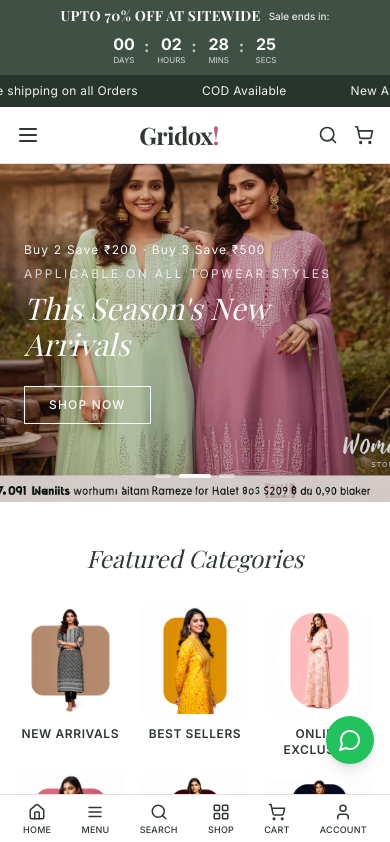
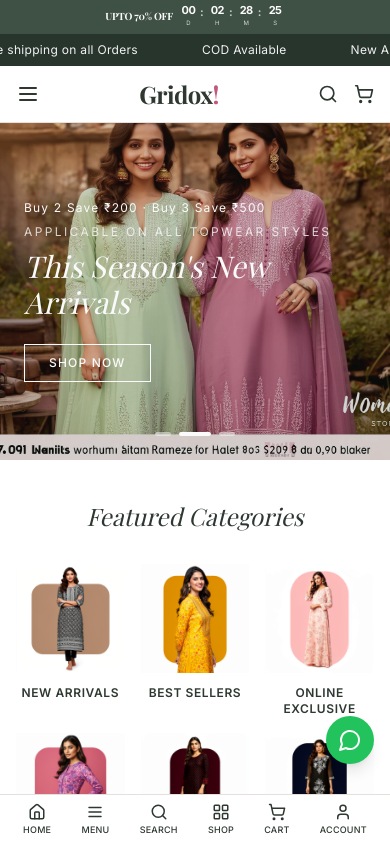
Before and after one commit to GOGULKRISHNAN368/griddox, a React (Vite) app: page / in a window 390 px wide. Shown: the top 842 px of the page. Built offline with nearby package versions, Linux system fonts and the light colour scheme; the HTML template or start-up script is replaced by a standard one; a web font is replaced by a local one.

Commit message:
Ultra-compact mobile OfferBanner layout

```diff
--- a/src/components/OfferBanner.tsx
+++ b/src/components/OfferBanner.tsx
@@ -39,26 +39,29 @@ const OfferBanner = () => {
   const formatNumber = (num: number) => num.toString().padStart(2, '0');
 
   return (
-    <div className="bg-primary text-primary-foreground py-1.5 px-4 flex flex-col sm:flex-row items-center justify-center gap-2 sm:gap-6 max-w-full overflow-hidden border-b border-primary/20">
-      <div className="flex flex-row sm:flex-col items-center sm:items-end gap-2 sm:gap-0">
-        <h2 className="text-sm sm:text-base font-bold tracking-wide uppercase">Upto 70% OFF at Sitewide</h2>
-        <p className="text-[10px] sm:text-xs opacity-90 font-medium">Sale ends in:</p>
+    <div className="bg-primary text-primary-foreground py-1 px-2 sm:px-4 flex flex-row items-center justify-center gap-1.5 sm:gap-6 w-full overflow-hidden border-b border-primary/20">
+      <div className="flex flex-row items-center gap-1.5 sm:flex-col sm:items-end sm:gap-0">
+        <h2 className="text-[10px] sm:text-base font-bold tracking-tight sm:tracking-wide uppercase whitespace-nowrap">Upto 70% OFF</h2>
+        <span className="hidden sm:inline-block text-[10px] sm:text-xs opacity-90 font-medium">at Sitewide - Sale ends in:</span>
       </div>
 
-      <div className="flex items-center space-x-1.5 sm:space-x-3">
+      <div className="flex items-center space-x-1 sm:space-x-3">
         {[
-          { label: 'Days', value: timeLeft.days },
-          { label: 'Hours', value: timeLeft.hours },
-          { label: 'Mins', value: timeLeft.minutes },
-          { label: 'Secs', value: timeLeft.seconds },
+          { label: 'D', value: timeLeft.days, desktopLabel: 'Days' },
+          { label: 'H', value: timeLeft.hours, desktopLabel: 'Hours' },
+          { label: 'M', value: timeLeft.minutes, desktopLabel: 'Mins' },
+          { label: 'S', value: timeLeft.seconds, desktopLabel: 'Secs' },
         ].map((item, index, array) => (
-          <div key={item.label} className="flex items-center">
-            <div className="flex flex-col items-center min-w-[2rem] sm:min-w-[2.5rem]">
-              <span className="text-base sm:text-lg font-bold leading-none">{formatNumber(item.value)}</span>
-              <span className="text-[8px] sm:text-[9px] mt-0.5 uppercase opacity-80">{item.label}</span>
+           <div key={item.label} className="flex items-center">
+            <div className="flex flex-col items-center min-w-[1.2rem] sm:min-w-[2.5rem]">
+              <span className="text-[11px] sm:text-lg font-bold leading-none tracking-tighter sm:tracking-normal">{formatNumber(item.value)}</span>
+              <span className="text-[6px] sm:text-[9px] mt-0.5 uppercase opacity-80">
+                <span className="sm:hidden">{item.label}</span>
+                <span className="hidden sm:inline">{item.desktopLabel}</span>
+              </span>
             </div>
             {index < array.length - 1 && (
-              <span className="text-base sm:text-lg font-bold pb-2.5 sm:pb-3 ml-1 sm:ml-1 opacity-70">:</span>
+              <span className="text-[11px] sm:text-lg font-bold pb-2 sm:pb-3 ml-0.5 sm:ml-1 opacity-70">:</span>
             )}
           </div>
         ))}
```
